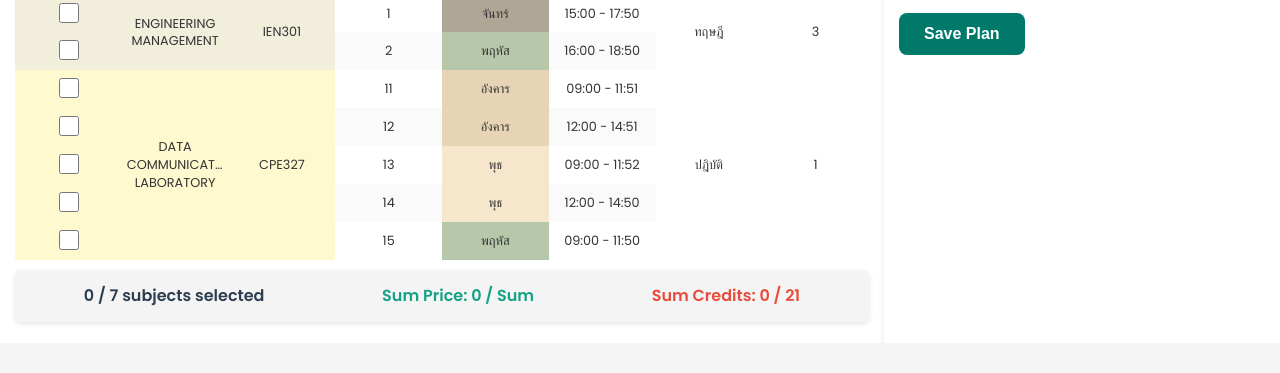
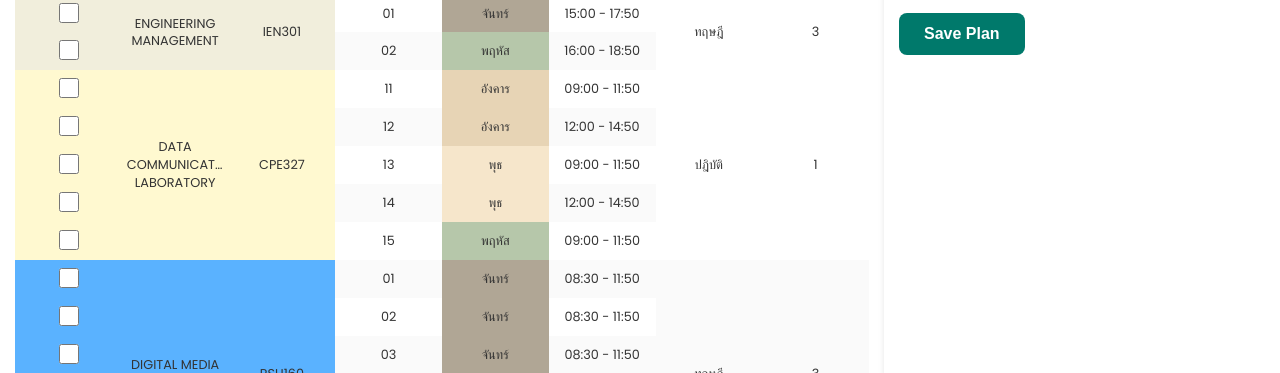
Before and after one commit to T0b1e/rsu-register-assistance, a website: page index.html in a window 1280 px wide. Shown: the part 457-830 px from the top of the page. Before the commit the page ends 800 px from the top, so only its background shows below. Drawn offline with Linux system fonts and the light colour scheme.

Commit message:
adding subject

```diff
--- a/index.js
+++ b/index.js
@@ -5,8 +5,8 @@ const data = {
             "name": "COMPUTER ORGANIZATION AND ARCHITECTURE",
             "code": "CPE432",
             "schedule": [
-                { "sec": "1", "day": "อังคาร", "time": "12:00 - 14:50" },
-                { "sec": "2", "day": "พฤหัส", "time": "12:00 - 14:50" }
+                { "sec": "01", "day": "อังคาร", "time": "12:00 - 14:50" },
+                { "sec": "02", "day": "พฤหัส", "time": "12:00 - 14:50" }
             ],
             "type": "ทฤษฎี",
             "price": 7200,
@@ -16,8 +16,8 @@ const data = {
             "name": "FUNDAMENTAL OF DATABASE SYSTEMS",
             "code": "CPE361",
             "schedule": [
-                { "sec": "1", "day": "อังคาร", "time": "15:00 - 17:50" },
-                { "sec": "2", "day": "ศุกร์", "time": "12:00 - 14:50" }
+                { "sec": "01", "day": "อังคาร", "time": "15:00 - 17:50" },
+                { "sec": "02", "day": "ศุกร์", "time": "12:00 - 14:50" }
             ],
             "type": "ทฤษฎี",
             "price": 7200,
@@ -27,8 +27,8 @@ const data = {
             "name": "SIGNALS AND SYSTEMS",
             "code": "CPE308",
             "schedule": [
-                { "sec": "1", "day": "พุธ", "time": "09:00 - 11:50" },
-                { "sec": "2", "day": "ศุกร์", "time": "12:00 - 14:50" }
+                { "sec": "01", "day": "พุธ", "time": "09:00 - 11:50" },
+                { "sec": "02", "day": "ศุกร์", "time": "12:00 - 14:50" }
             ],
             "type": "ทฤษฎี",
             "price": 7200,
@@ -38,8 +38,8 @@ const data = {
             "name": "COMPUTER ENGINEERING MATHEMATICS II",
             "code": "CPE332",
             "schedule": [
-                { "sec": "1", "day": "จันทร์", "time": "12:00 - 14:50" },
-                { "sec": "2", "day": "อังคาร", "time": "09:00 - 11:50" }
+                { "sec": "01", "day": "จันทร์", "time": "12:00 - 14:50" },
+                { "sec": "02", "day": "อังคาร", "time": "09:00 - 11:50" }
             ],
             "type": "ทฤษฎี",
             "price": 7200,
@@ -49,8 +49,8 @@ const data = {
             "name": "DATA COMMUNICATION AND DATA NETWORKS",
             "code": "CPE326",
             "schedule": [
-                { "sec": "1", "day": "พุธ", "time": "15:00 - 17:50" },
-                { "sec": "2", "day": "พฤหัส", "time": "15:00 - 17:50" }
+                { "sec": "01", "day": "พุธ", "time": "15:00 - 17:50" },
+                { "sec": "02", "day": "พฤหัส", "time": "15:00 - 17:50" }
             ],
             "type": "ทฤษฎี",
             "price": 7200,
@@ -60,8 +60,8 @@ const data = {
             "name": "ENGINEERING MANAGEMENT",
             "code": "IEN301",
             "schedule": [
-                { "sec": "1", "day": "จันทร์", "time": "15:00 - 17:50" },
-                { "sec": "2", "day": "พฤหัส", "time": "16:00 - 18:50" }
+                { "sec": "01", "day": "จันทร์", "time": "15:00 - 17:50" },
+                { "sec": "02", "day": "พฤหัส", "time": "16:00 - 18:50" }
             ],
             "type": "ทฤษฎี",
             "price": 7200,
@@ -71,15 +71,70 @@ const data = {
             "name": "DATA COMMUNICATION LABORATORY",
             "code": "CPE327",
             "schedule": [
-                { "sec": "11", "day": "อังคาร", "time": "09:00 - 11:51" },
-                { "sec": "12", "day": "อังคาร", "time": "12:00 - 14:51" },
-                { "sec": "13", "day": "พุธ", "time": "09:00 - 11:52" },
+                { "sec": "11", "day": "อังคาร", "time": "09:00 - 11:50" },
+                { "sec": "12", "day": "อังคาร", "time": "12:00 - 14:50" },
+                { "sec": "13", "day": "พุธ", "time": "09:00 - 11:50" },
                 { "sec": "14", "day": "พุธ", "time": "12:00 - 14:50" },
                 { "sec": "15", "day": "พฤหัส", "time": "09:00 - 11:50" }
             ],
             "type": "ปฎิบัติ",
             "price": 6400,
             "credits": 1
+        },
+        {
+            "name": "DIGITAL MEDIA LITERACY",
+            "code": "RSU160",
+            "schedule": [
+                { "sec": "01", "day": "จันทร์", "time": "08:30 - 11:50" },
+                { "sec": "02", "day": "จันทร์", "time": "08:30 - 11:50" },
+                { "sec": "03", "day": "จันทร์", "time": "08:30 - 11:50" },
+                { "sec": "04", "day": "จันทร์", "time": "08:30 - 11:50" },
+                { "sec": "05", "day": "จันทร์", "time": "08:30 - 11:50" },
+                { "sec": "06", "day": "จันทร์", "time": "12:00 - 15:30" }
+            ],
+            "type": "ทฤษฎี",
+            "price":7200,
+            "credits": 3
+        },
+        {
+            "name": "INTERNET OF THINGS",
+            "code": "CPE241",
+            "schedule": [
+                { "sec": "01", "day": "จันทร์", "time": "13:00 - 16:50" },
+                { "sec": "02", "day": "อังคาร", "time": "09:00 - 12:50" },
+                { "sec": "03", "day": "อังคาร", "time": "13:00 - 16:50" },
+                { "sec": "04", "day": "ศุกร์", "time": "09:00 - 12:50" },
+                { "sec": "05", "day": "ศุกร์", "time": "13:00 - 16:50" }
+            ],
+            "type": "ทฤษฎี",
+            "price":7200,
+            "credits": 3
+        },
+        {
+            "name": "OBJECT-ORIENTED PROGRAMMING",
+            "code": "CPE263",
+            "schedule": [
+                { "sec": "01", "day": "จันทร์", "time": "09:00 - 12:50" },
+                { "sec": "02", "day": "จันทร์", "time": "13:00 - 16:50" },
+                { "sec": "03", "day": "อังคาร", "time": "09:00 - 12:50" },
+                { "sec": "04", "day": "พุธ", "time": "09:00 - 12:50" },
+                { "sec": "05", "day": "พุธ", "time": "13:00 - 16:50" }
+            ],
+            "type": "ทฤษฎี",
+            "price":7200,
+            "credits": 3
+        },
+        {
+            "name": "COMPUTER ENGINEERING MATHEMATICS 1",
+            "code": "CPE231",
+            "schedule": [
+                { "sec": "01", "day": "อังคาร", "time": "13:00 - 15:50" },
+                { "sec": "02", "day": "พฤหัส", "time": "12:00 - 14:50" },
+                { "sec": "03", "day": "ศุกร์", "time": "13:00 - 16:50" }
+            ],
+            "type": "ทฤษฎี",
+            "price":7200,
+            "credits": 3
         }
     ]
 };
@@ -290,9 +345,9 @@ function addCourseToNewTable(course, schedule) {
         console.log(`Unknown day: ${schedule.day}`);
         return;
     }
-
     const rows = newTableBody.querySelectorAll('tr');
     const row1 = rows[dayIndex * 2];
+
     const row2 = rows[dayIndex * 2 + 1];
 
     const timeParts = schedule.time.split(' - ');
@@ -302,10 +357,15 @@ function addCourseToNewTable(course, schedule) {
     let timeCell, codeCell;
     if (startTime < "12:00") {
         timeCell = row1.children[1];
-        codeCell = row2.children[0];
+        codeCell = row2.children[0] // `${row2.children[0]} (${})`;
     } else if (startTime >= "12:00" && endTime <= "14:50") {
         timeCell = row1.children[2];
         codeCell = row2.children[1];
+    } else if (startTime >= "09:00" && endTime <= "12:50") {
+        timeCell = row1.children[2];
+        timeCell = row1.children[3];
+        codeCell = row2.children[1];
+        codeCell = row2.children[2];
     } else {
         timeCell = row1.children[3];
         codeCell = row2.children[2];
@@ -316,7 +376,7 @@ function addCourseToNewTable(course, schedule) {
     if (timeCell && !timeCell.textContent && codeCell && !codeCell.textContent) {
         timeCell.textContent = schedule.time;
         timeCell.style.backgroundColor = subjectColor;
-        codeCell.textContent = course.code;
+        codeCell.textContent = `${course.code} (${schedule.sec})`;
         codeCell.style.backgroundColor = subjectColor;
     } else {
         console.warn(`Time overlap detected for ${course.code} on ${schedule.day} at ${schedule.time}`);
@@ -357,7 +417,7 @@ function removeCourseFromNewTable(course, schedule) {
     const row2 = rows[dayIndex * 2 + 1];
 
     for (let i = 1; i <= 3; i++) {
-        if (row2.children[i - 1].textContent === course.code) {
+        if (row2.children[i - 1].textContent === `${course.code} (${schedule.sec})`) {
             row1.children[i].textContent = '';
             row1.children[i].style.backgroundColor = '';
             row2.children[i - 1].textContent = '';
@@ -489,3 +549,5 @@ document.addEventListener('DOMContentLoaded', () => {
     createCourseTable();
     createNewTable();
 });
+
+// adding subject
--- a/style.css
+++ b/style.css
@@ -28,7 +28,7 @@ body {
 .container {
   display: flex;
   width: 100vw;
-  height: 100vh;
+  height: auto;
 
 }
 
@@ -40,14 +40,24 @@ body {
   transition: transform var(--transition);
 }
 
+
 .left-side {
   width: 70%;
+  overflow-y: scroll; /* Enable scrolling */
+  height: 100vh; /* Full viewport height */
+  padding: 15px;
+  background-color: var(--card-background);
 }
 
 .right-side {
   width: 30%;
-  overflow-y: hidden;
-
+  padding: 15px;
+  background-color: var(--card-background);
+  position: -webkit-sticky; /* For Safari */
+  position: sticky;
+  top: 0;
+  height: 100vh; /* Full viewport height */
+  box-shadow: var(--box-shadow);
 }
 
 /* Slide Controls */
```
